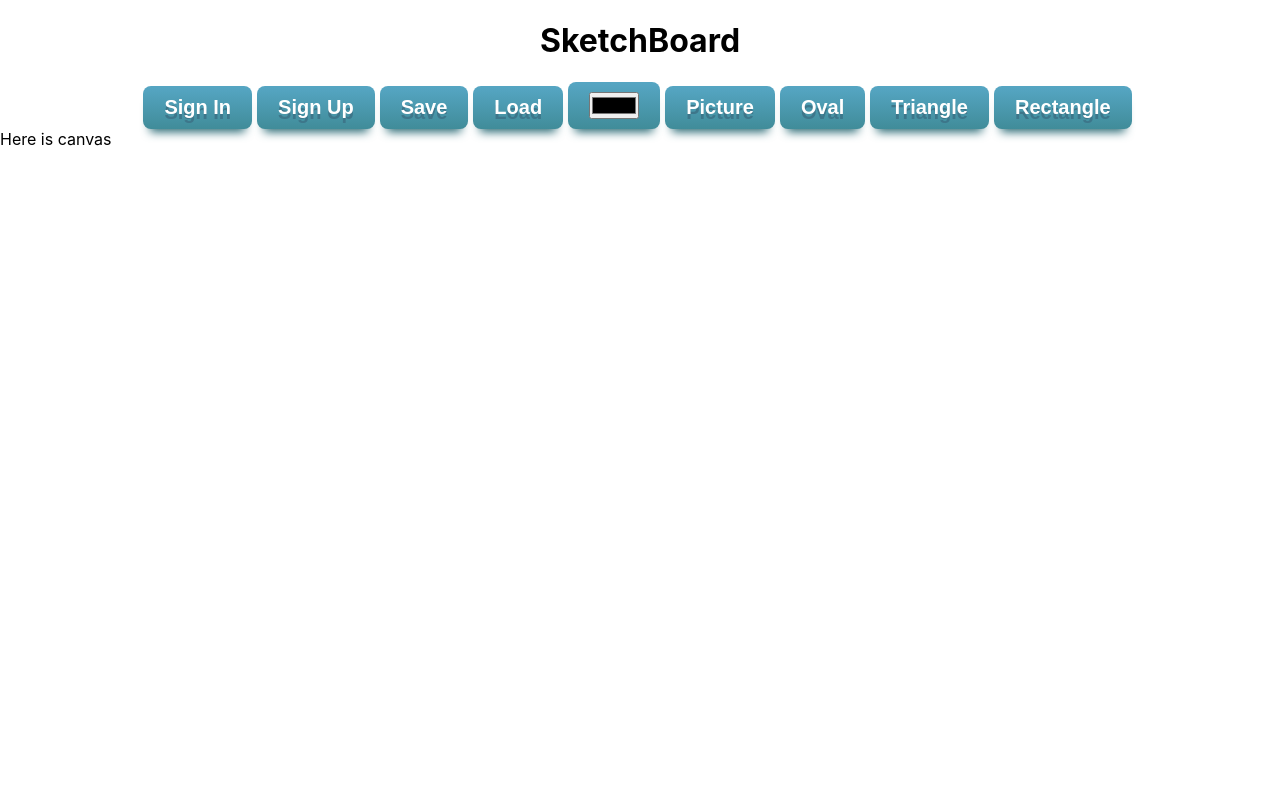
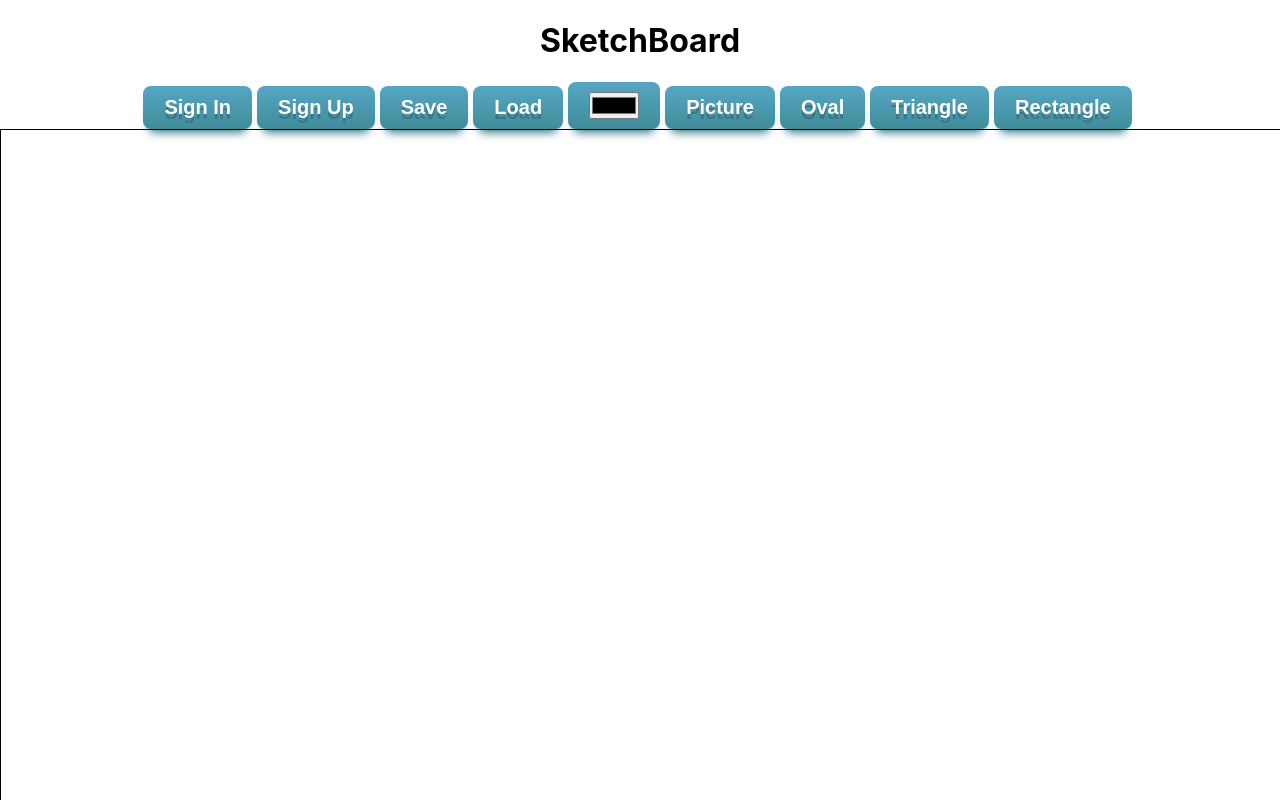
Before and after one commit to segalzeyalz/sketchboard-react, a React (Create React App) app in the folder sketchboard/: page / in a window 1280 px wide. Shown: the top 800 px of the page. Built offline with nearby package versions, Linux system fonts and the light colour scheme.

Commit message:
make the canvas itseld

```diff
--- a/sketchboard/src/canvas/Canvas.js
+++ b/sketchboard/src/canvas/Canvas.js
@@ -1,13 +1,11 @@
 import React, { Component } from 'react';
-import { Button } from 'reactstrap';
+import './style.css'
 
 class Canvas extends Component {
   render() {
       //Here is the canvas
     return (
       <div className="canvas">
-      Here is canvas
-
       </div>
     );
   }
--- /dev/null
+++ b/sketchboard/src/canvas/style.css
@@ -0,0 +1,6 @@
+.canvas{
+    width: 100%;
+    height: 1200px;
+    border: solid 1px black;
+    position: relative;
+}
```
